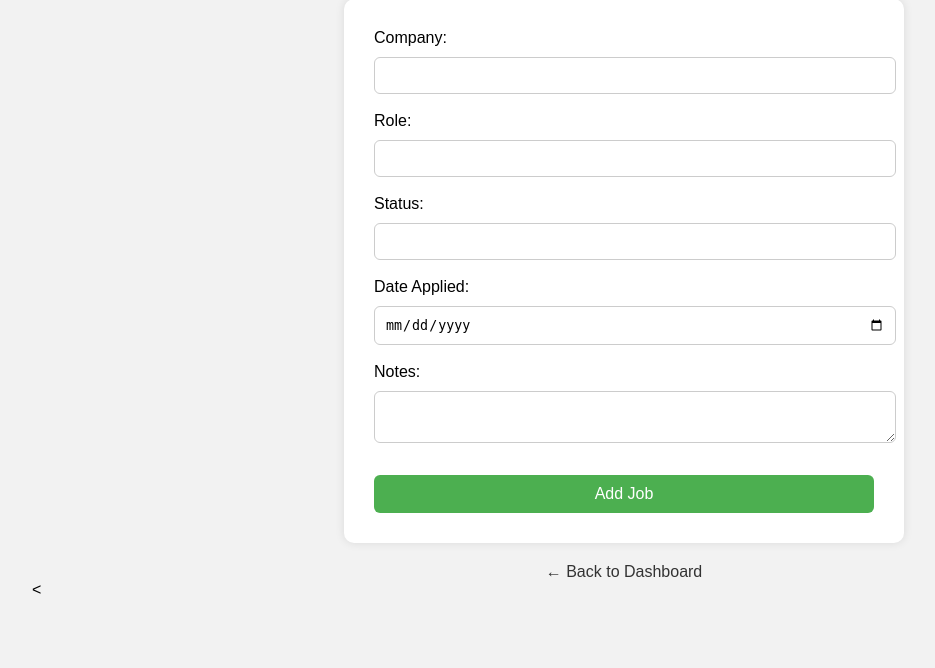
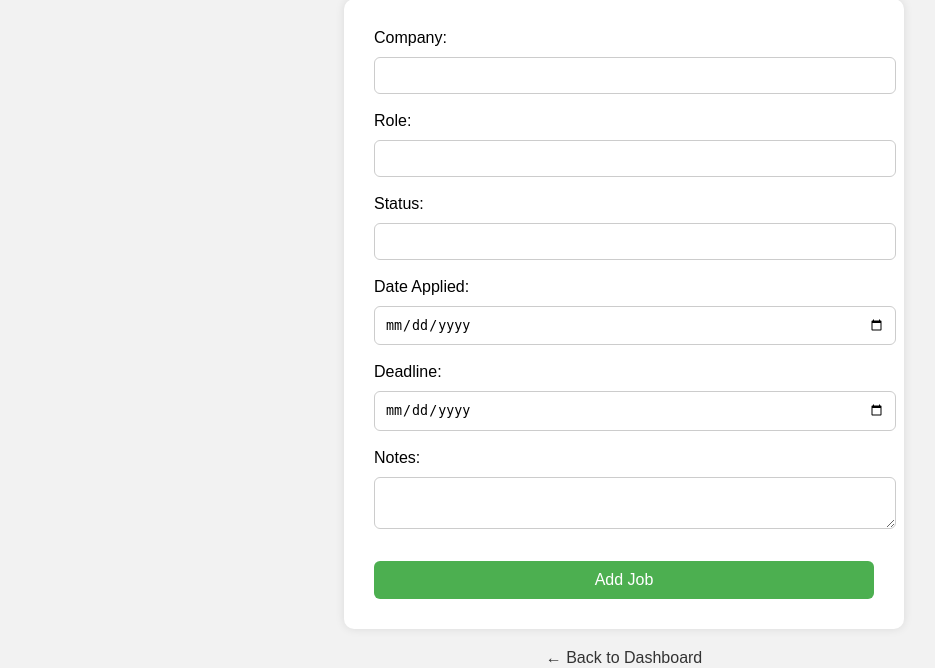
Before and after one commit to Soundarya21-age/Job-Application, a Flask app: page /add in a window 1280 px wide. Shown: the part 129-797 px from the top of the page, without its empty margins (16-951 px from the left). Before the commit the page ends 723 px from the top, so only its background shows below. Run offline with Flask 3, Linux system fonts and the light colour scheme.

Commit message:
Update add.html

```diff
--- a/templates/add.html
+++ b/templates/add.html
@@ -73,6 +73,9 @@
   <label for="dateApplied">Date Applied:</label>
   <input type="date" id="dateApplied" name="dateApplied" required><br><br>
 
+   <label for="dateApplied">Deadline:</label>
+  <input type="date" id="deadline" name="deadline" required><br><br>
+
   <label for="notes">Notes:</label>
   <textarea id="notes" name="notes"></textarea><br><br>
 
```
